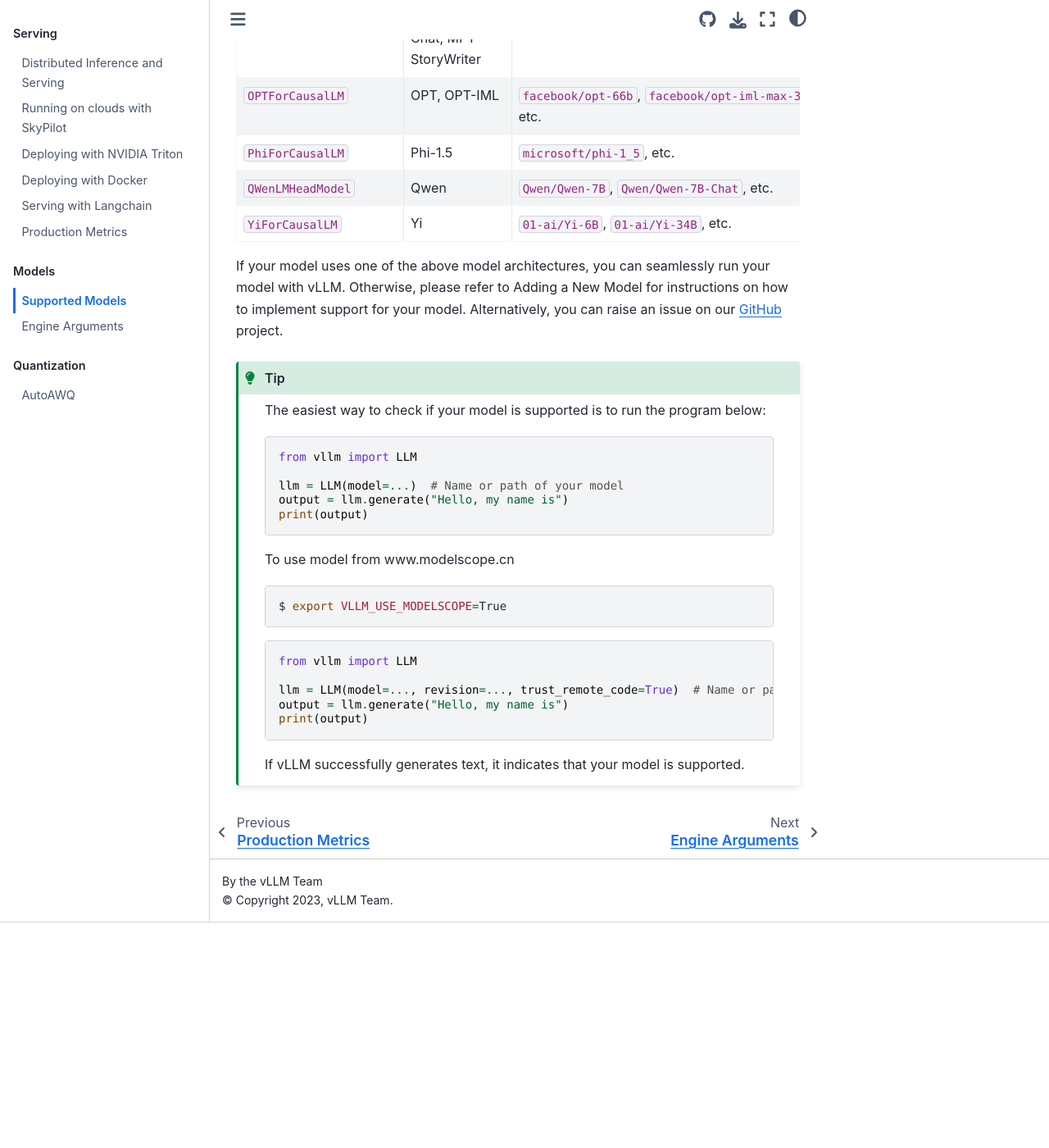
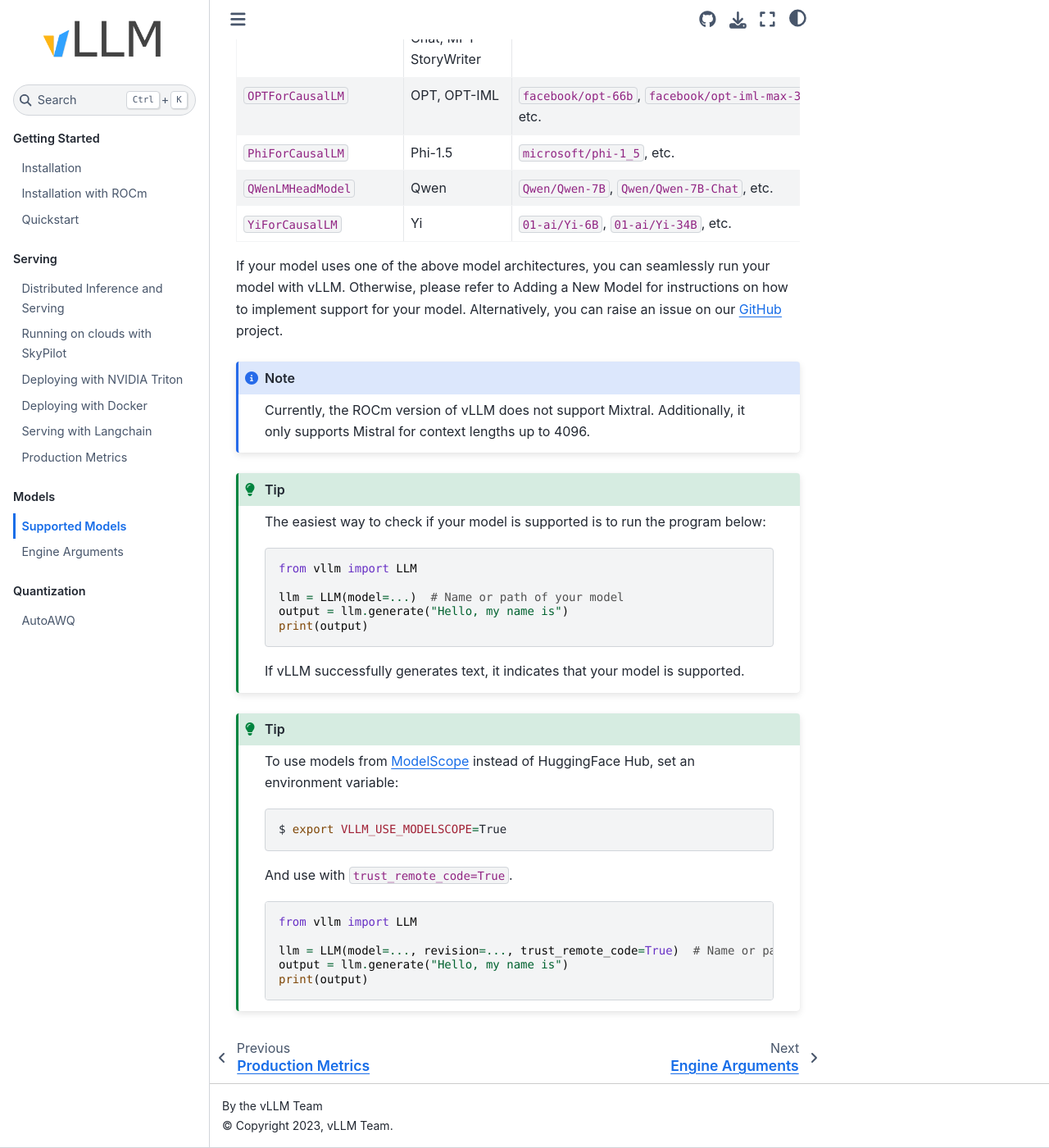
Before and after one commit to shaojiewang/vllm-rocm, a Sphinx documentation site: the page built from docs/source/models/supported_models.rst, in a window 1280 px wide and 1400 px high, scrolled down 1371 px. Shown: the whole window at 82% size. Built offline with Sphinx 7.4.7 and the Sphinx Book theme 1.1.4, drawn with Linux system fonts in a browser that asks for light colours; pages that are not in the unit, such as notebooks, are missing from menus; before the commit the page ends 2496 px from its top, so only the background shows below that.

Commit message:
[Docs] Add notes on ROCm-supported models (#2087)

```diff
--- a/docs/source/models/supported_models.rst
+++ b/docs/source/models/supported_models.rst
@@ -73,6 +73,10 @@
 Otherwise, please refer to :ref:`Adding a New Model <adding_a_new_model>` for instructions on how to implement support for your model.
 Alternatively, you can raise an issue on our `GitHub <https://github.com/vllm-project/vllm/issues>`_ project.
 
+.. note::
+    Currently, the ROCm version of vLLM does not support Mixtral.
+    Additionally, it only supports Mistral for context lengths up to 4096.
+
 .. tip::
     The easiest way to check if your model is supported is to run the program below:
 
@@ -84,11 +88,16 @@
         output = llm.generate("Hello, my name is")
         print(output)
 
-    To use model from www.modelscope.cn
+    If vLLM successfully generates text, it indicates that your model is supported.
+
+.. tip::
+    To use models from `ModelScope <www.modelscope.cn>`_ instead of HuggingFace Hub, set an environment variable:
 
     .. code-block:: shell
 
        $ export VLLM_USE_MODELSCOPE=True
+
+    And use with :code:`trust_remote_code=True`.
 
     .. code-block:: python
 
@@ -97,5 +106,3 @@
         llm = LLM(model=..., revision=..., trust_remote_code=True)  # Name or path of your model
         output = llm.generate("Hello, my name is")
         print(output)
-
-    If vLLM successfully generates text, it indicates that your model is supported.
```
